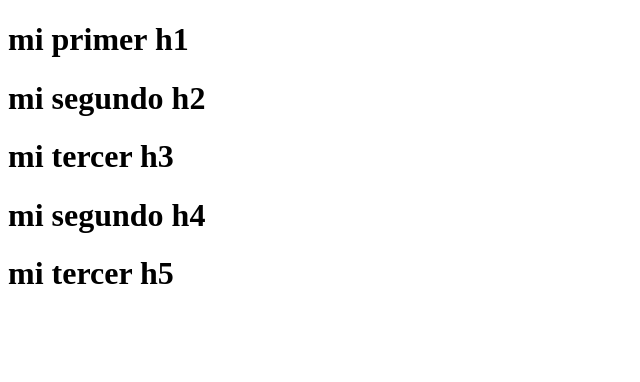
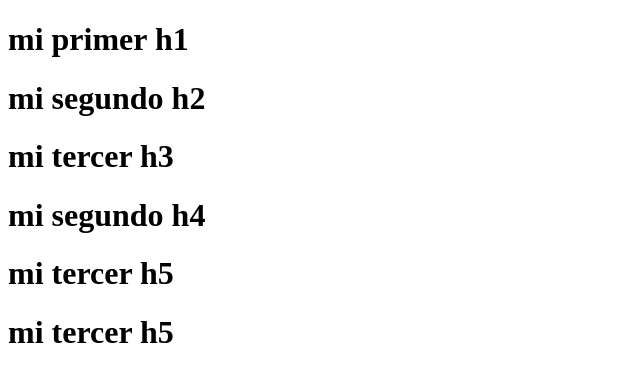
Before and after one commit to D4go10/buenas-practicas_David-Orejarena, a plain HTML site: page index.html in a window 1280 px wide. Shown: the whole page, without its empty margins (0-640 px from the left). Drawn offline with Linux system fonts and the light colour scheme.

```diff
--- a/index.html
+++ b/index.html
@@ -11,5 +11,6 @@
     <H1>mi tercer h3</H1>
     <H1>mi segundo h4</H1>
     <H1>mi tercer h5</H1>
+    <H1>mi tercer h5</H1>
 </body>
 </html>
```
